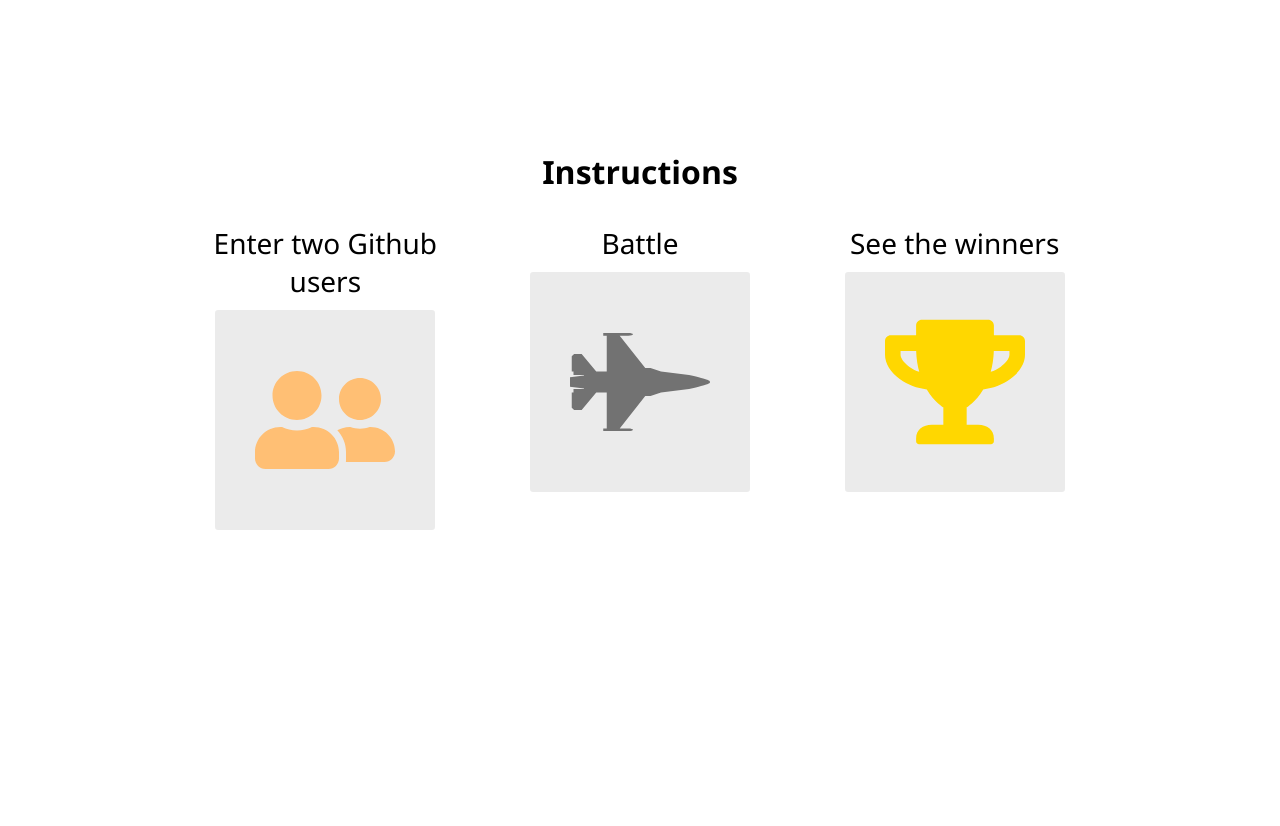
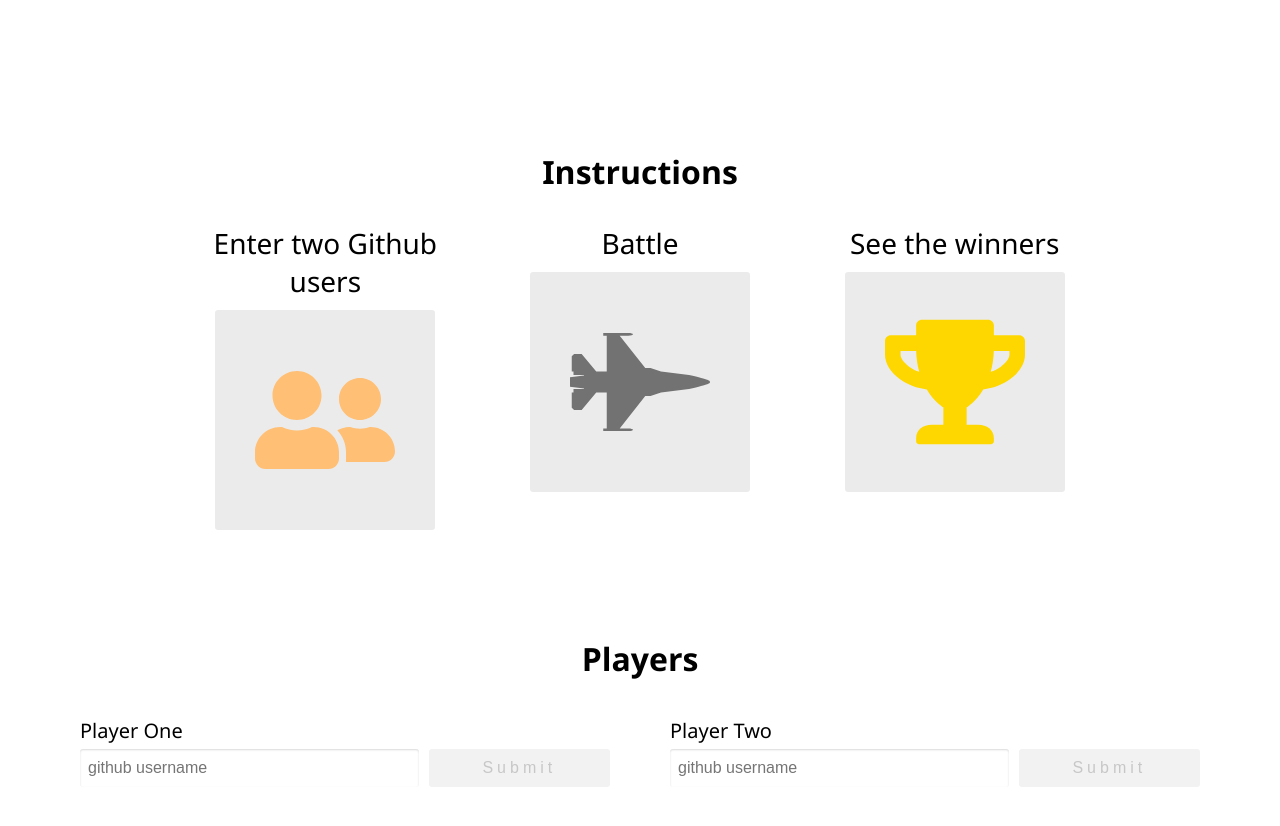
Before and after one commit to besh27/github-battle, a React app: page / in a window 1280 px wide. Before the commit the page ends 800 px from the top, so only its background shows below. Built offline with nearby package versions, Linux system fonts and the light colour scheme.

Commit message:
add use input buttons

```diff
--- a/src/Components/Battle.js
+++ b/src/Components/Battle.js
@@ -83,10 +83,46 @@ PlayerInput.propTypes = {
 }
 
 class Battle extends React.Component {
+    constructor(props) {
+        super(props)
+        this.state = {
+            playerOne: null,
+            playerTwo: null,
+        }
+        this.handleSubmit = this.handleSubmit.bind(this);
+    }
+
+    handleSubmit(id, player) {
+        this.setState({
+            [id]: player,
+        })
+    }
+
     render() {
+        const { playerOne, playerTwo } = this.state;
+
         return (
             <>
                 <Instructions />
+                <div className="players-container">
+                    <h1 className="center-text header-lg">
+                        Players
+                    </h1>
+                    <div className="row space-around">
+                        {playerOne === null && (
+                            <PlayerInput
+                                label="Player One"
+                                onSubmit={(player) => this.handleSubmit('playerOne', player)}
+                            />
+                        )}
+                        {playerTwo === null && (
+                            <PlayerInput
+                                label="Player Two"
+                                onSubmit={(player) => this.handleSubmit('playerTwo', player)}
+                            />
+                        )}
+                    </div>
+                </div>
             </>
         )
     }
--- a/src/index.css
+++ b/src/index.css
@@ -211,3 +211,7 @@ link {
   background: #f2f2f2;
   color: #c7c7c7;
 }
+
+.players-container {
+  margin: 100px 0;
+}
```
